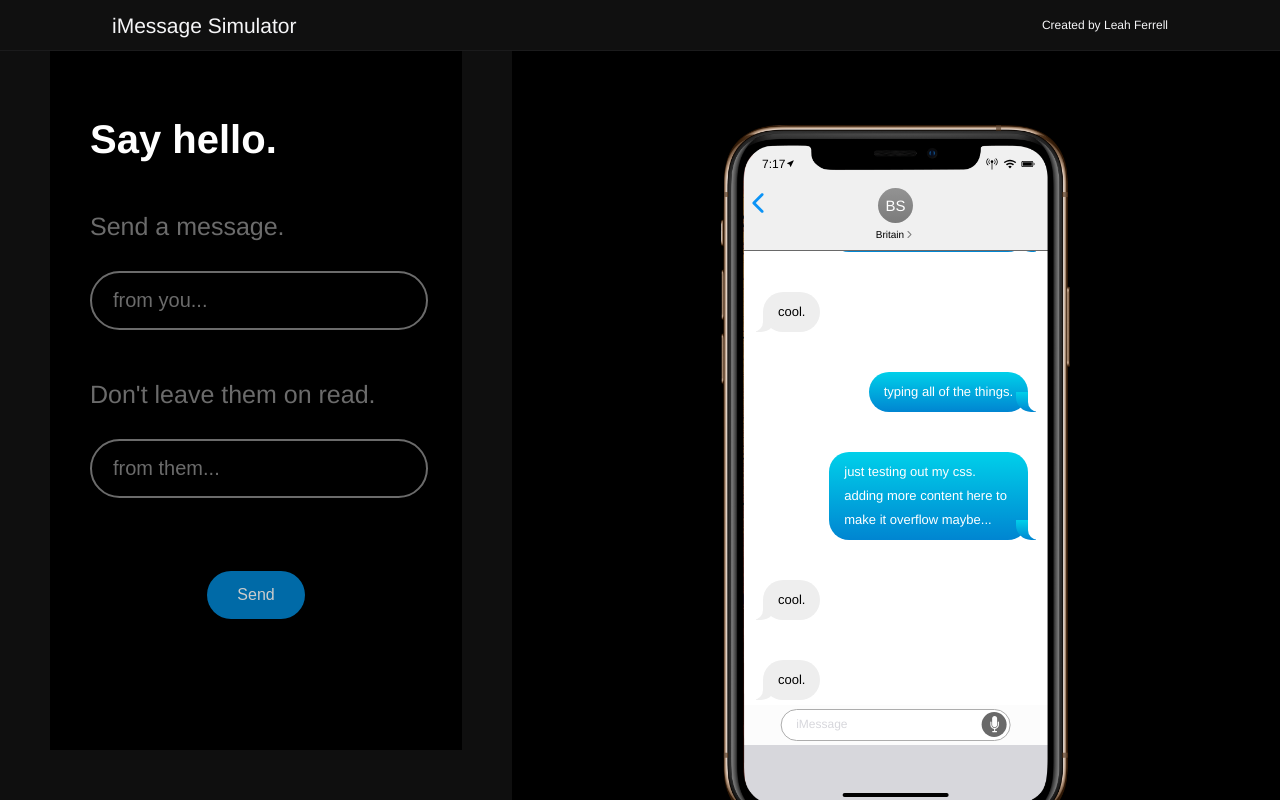
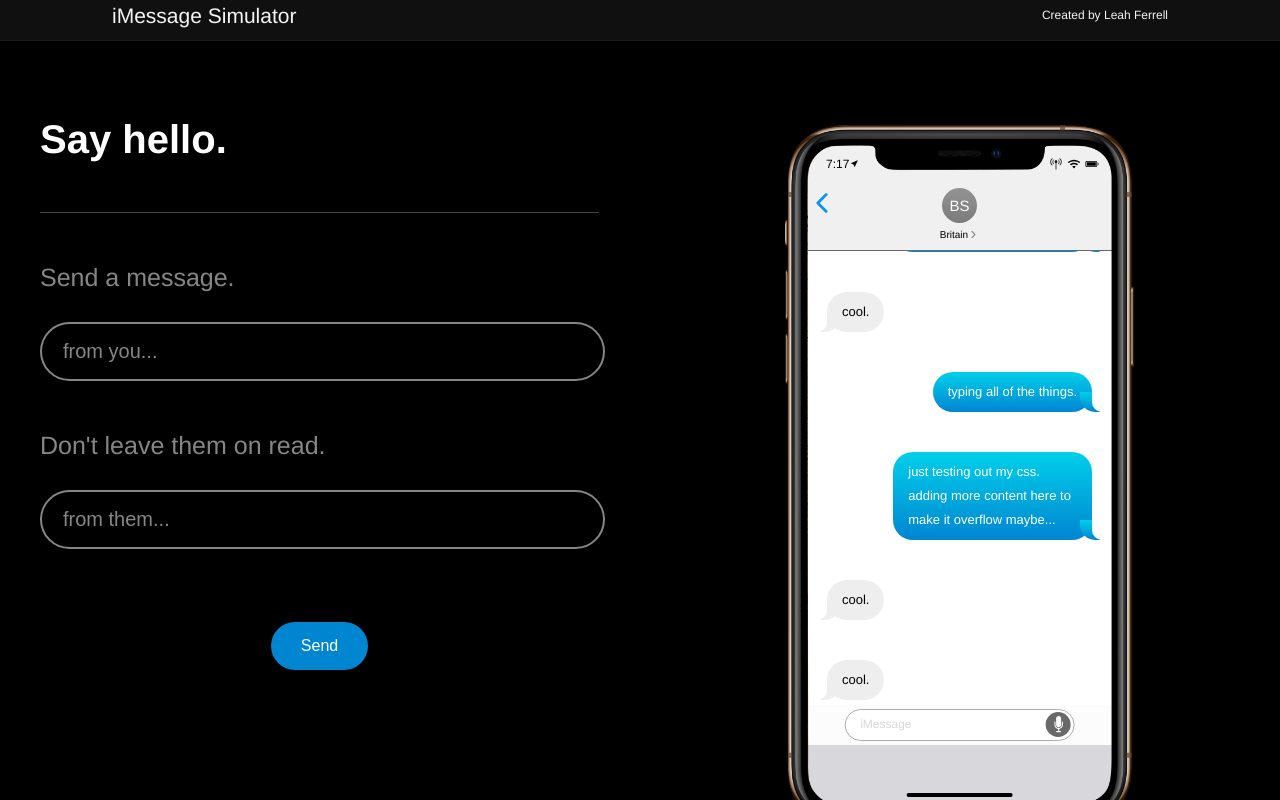
Before and after one commit to leahferrell/imessage-react, a React app: page / in a window 1280 px wide. Built offline with nearby package versions, Linux system fonts and the light colour scheme.

Commit message:
redid the layout

```diff
--- a/src/components/app/index.js
+++ b/src/components/app/index.js
@@ -9,7 +9,7 @@
     <Header/>
     <div className={styles["content"]}>
       <div className={styles["columns-container"]}>
-        <div className={[styles["split"], styles["left"], "animated","fadeIn"].join(' ')}>
+        <div className={[styles["split"], styles["left"]].join(' ')}>
           <LeftFrame/>
         </div>
         <div className={[styles["split"], styles["right"]].join(' ')}>
--- a/src/components/app/style.module.css
+++ b/src/components/app/style.module.css
@@ -39,17 +39,14 @@
 
 .left{
     left: 0;
-    background-color: #0f0f0f;
-    width: 40%;
-    min-width: 400px;
+    background-color: #000;
+    width: 50%;
 }
 
 .right {
     right: 0;
     background-color: #000;
-    min-width: 370px;
-    width: 60%;
-    max-width: calc(100% - 400px)
+    width: 50%;
 }
 
 .centered-horizontal {
--- a/src/components/controller/frame/index.js
+++ b/src/components/controller/frame/index.js
@@ -4,9 +4,9 @@
 import SendButton from "../send-button";
 
 const LeftFrame = () => (
-  <div className={[styles['frame-controller'],'animated','fadeInDown','delay-2s'].join(' ')}>
+  <div className={[styles['frame-controller'],'animated','fadeIn','slow'].join(' ')}>
     <h1>Say hello.</h1>
-      <div className={['animated','fadeIn','delay-4s','slow'].join(' ')}>
+      <div className={[styles['inputs'],'animated','fadeIn','delay-3s','slow'].join(' ')}>
           <SendTextBox
             title={"Send a message."}
             defaultText={"from you..."}
--- a/src/components/controller/style.module.css
+++ b/src/components/controller/style.module.css
@@ -1,12 +1,11 @@
-.controller {
-    background-color: blue;
-    width: 100%;
-    height: 100%;
-}
-
 .input {
     border-radius: 25px;
     height: 25px;
+}
+
+h1 {
+    border-bottom: 1px #444444 solid;
+    padding-bottom: 50px;
 }
 
 .send-button {
@@ -25,12 +24,14 @@
     color: white;
     padding: 40px;
     text-align: left;
-    height: calc(100% - 130px);
+    height: calc(100% - 80px);
     min-height: max-content;
     overflow: visible;
-    width: calc(100% - 180px);
-    margin: 0 50px 50px 50px;
+    width: calc(100% - 81px);
     position: absolute;
+}
+
+.inputs {
 }
 
 .send-label {
@@ -62,12 +63,10 @@
 .send-box {
     margin: 50px 0;
     color: #868686;
-    border-color: #868686;
 }
 
 .send-box:hover, .send-box:active, .send-box:focus {
     color: #fff;
-    border-color: #fff;
 }
 
 .send-button {
--- a/src/components/header/index.js
+++ b/src/components/header/index.js
@@ -2,7 +2,7 @@
 import styles from './style.module.css'
 
 const Header = () => (
-  <div className={styles["header"]}>
+  <div className={[styles["header"],"animated","slideInDown","slow","delay-4s"].join(' ')}>
     <div className={styles["header-left"]}>
       <a href="#">iMessage Simulator</a>
     </div>
--- a/src/components/phone/messages/message/index.js
+++ b/src/components/phone/messages/message/index.js
@@ -6,7 +6,7 @@
   let className = (isMe ? "mine": "yours");
 
   return (
-    <div className={[styles[className], styles["messages"], "animated", "slideInUp", "delay-3s"].join(' ')}>
+    <div className={[styles[className], styles["messages"], "animated", "slideInUp", "delay-2s", "slow"].join(' ')}>
       <p
         className={styles["message"]}
       >
--- a/src/components/phone/phone-layout/phone/index.js
+++ b/src/components/phone/phone-layout/phone/index.js
@@ -5,7 +5,7 @@
 
 const Phone = () => (
   <div
-    className={[styles['phone-space'],"animated","fadeInLeft","delay-1s","slow"].join(' ')}
+    className={[styles['phone-space'],"animated","fadeInRight","slow","delay-1s"].join(' ')}
   >
     <PhoneImage/>
     <PhoneWindow/>
```
